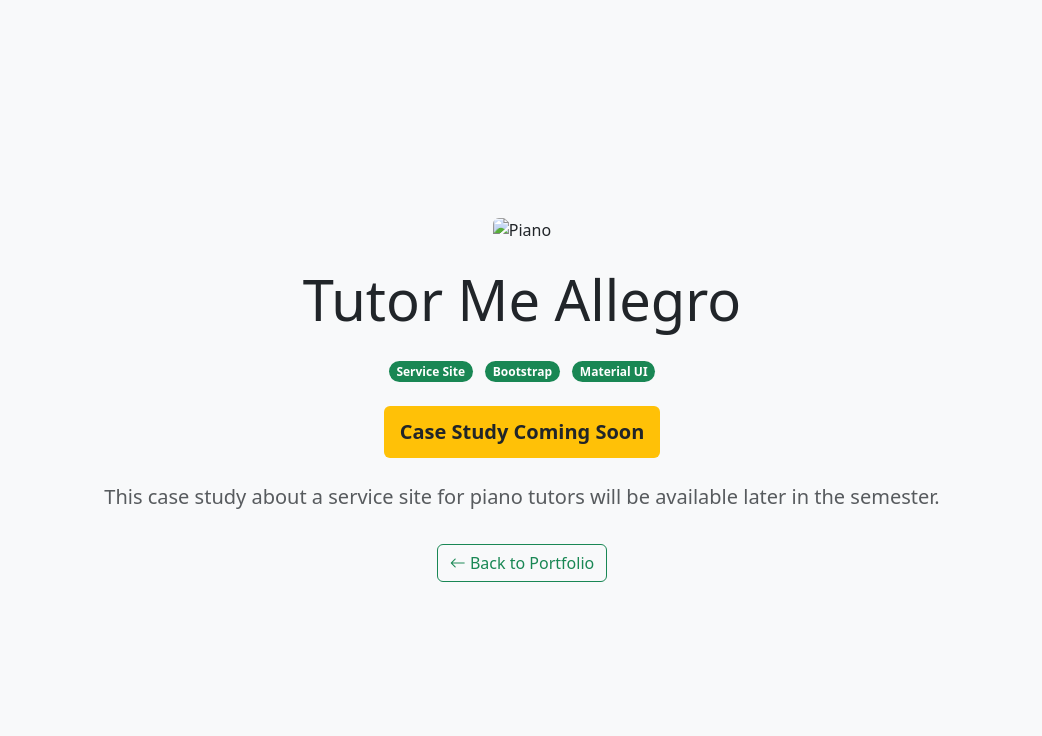
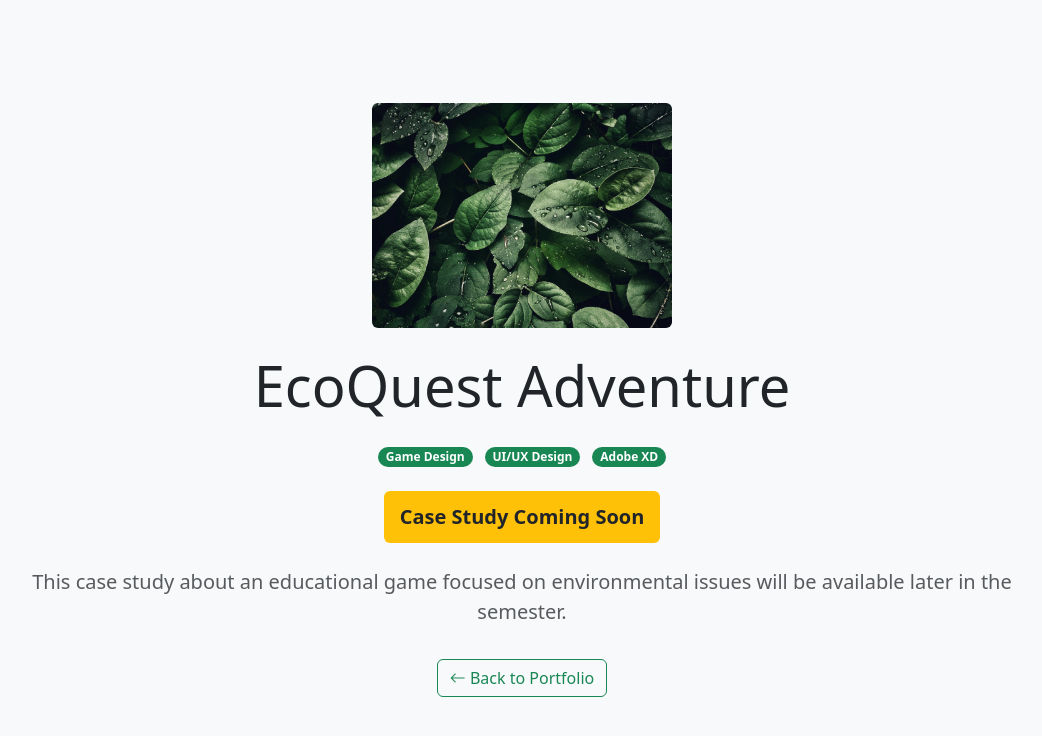
Before and after one commit to ipy06/seg3125, a plain HTML site: page hold/eco-project.html in a window 1280 px wide. Shown: the whole page, without its empty margins (118-1160 px from the left). Drawn offline with nearby package versions, Linux system fonts and the light colour scheme.

Commit message:
bug fixes

```diff
--- a/hold/eco-project.html
+++ b/hold/eco-project.html
@@ -3,7 +3,7 @@
 <head>
     <meta charset="UTF-8">
     <meta name="viewport" content="width=device-width, initial-scale=1.0">
-    <title>Tutor Me Allegro - Coming Soon</title>
+    <title>EcoQuest Adventure - Coming Soon</title>
     <!-- Bootstrap CSS -->
     <link href="https://cdn.jsdelivr.net/npm/bootstrap@5.3.6/dist/css/bootstrap.min.css" rel="stylesheet">
     <!-- Bootstrap Icons -->
@@ -25,18 +25,18 @@
 <body>
     <div class="container">
         <div class="coming-soon">
-            <img src="images/piano.jpg" alt="Piano" class="img-fluid rounded mb-4" style="max-width: 300px;">
-            <h1 class="display-4 mb-4">Tutor Me Allegro</h1>
+            <img src="../images/environment.jpg" alt="Environment" class="img-fluid rounded mb-4" style="max-width: 300px;">
+            <h1 class="display-4 mb-4">EcoQuest Adventure</h1>
             <div class="mb-4">
-                <span class="badge bg-success rounded-pill me-2">Service Site</span>
-                <span class="badge bg-success rounded-pill me-2">Bootstrap</span>
-                <span class="badge bg-success rounded-pill">Material UI</span>
+                <span class="badge bg-success rounded-pill me-2">Game Design</span>
+                <span class="badge bg-success rounded-pill me-2">UI/UX Design</span>
+                <span class="badge bg-success rounded-pill">Adobe XD</span>
             </div>
             <div class="coming-soon-badge mb-4">
                 <span class="badge bg-warning text-dark p-3 fs-5">Case Study Coming Soon</span>
             </div>
-            <p class="lead text-muted">This case study about a service site for piano tutors will be available later in the semester.</p>
-            <a href="index.html" class="btn btn-outline-success mt-3">
+            <p class="lead text-muted">This case study about an educational game focused on environmental issues will be available later in the semester.</p>
+            <a href="/" class="btn btn-outline-success mt-3">
                 <i class="bi bi-arrow-left"></i> Back to Portfolio
             </a>
         </div>
```
Also changed, not shown: hold/analytics-project.html (+1 -1 lines), hold/piano-project.html (+1 -1 lines).
